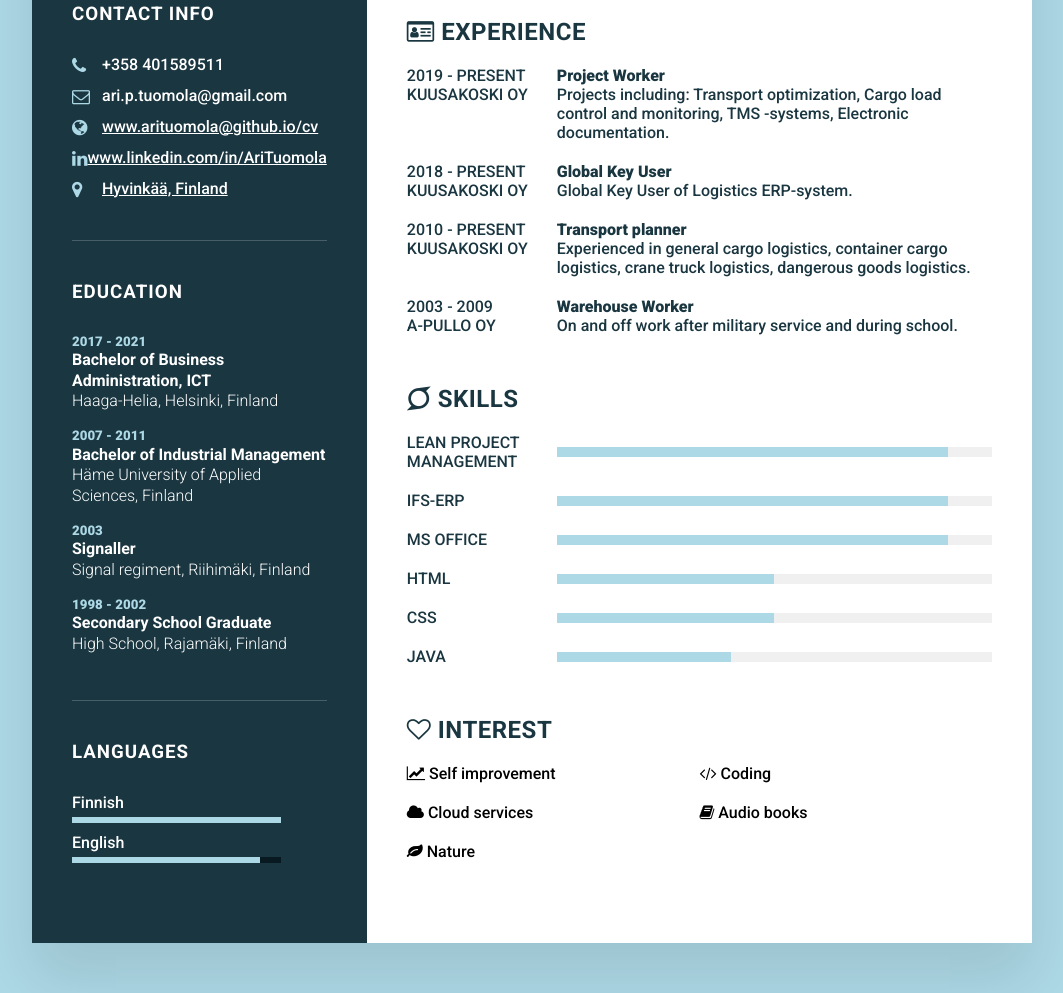
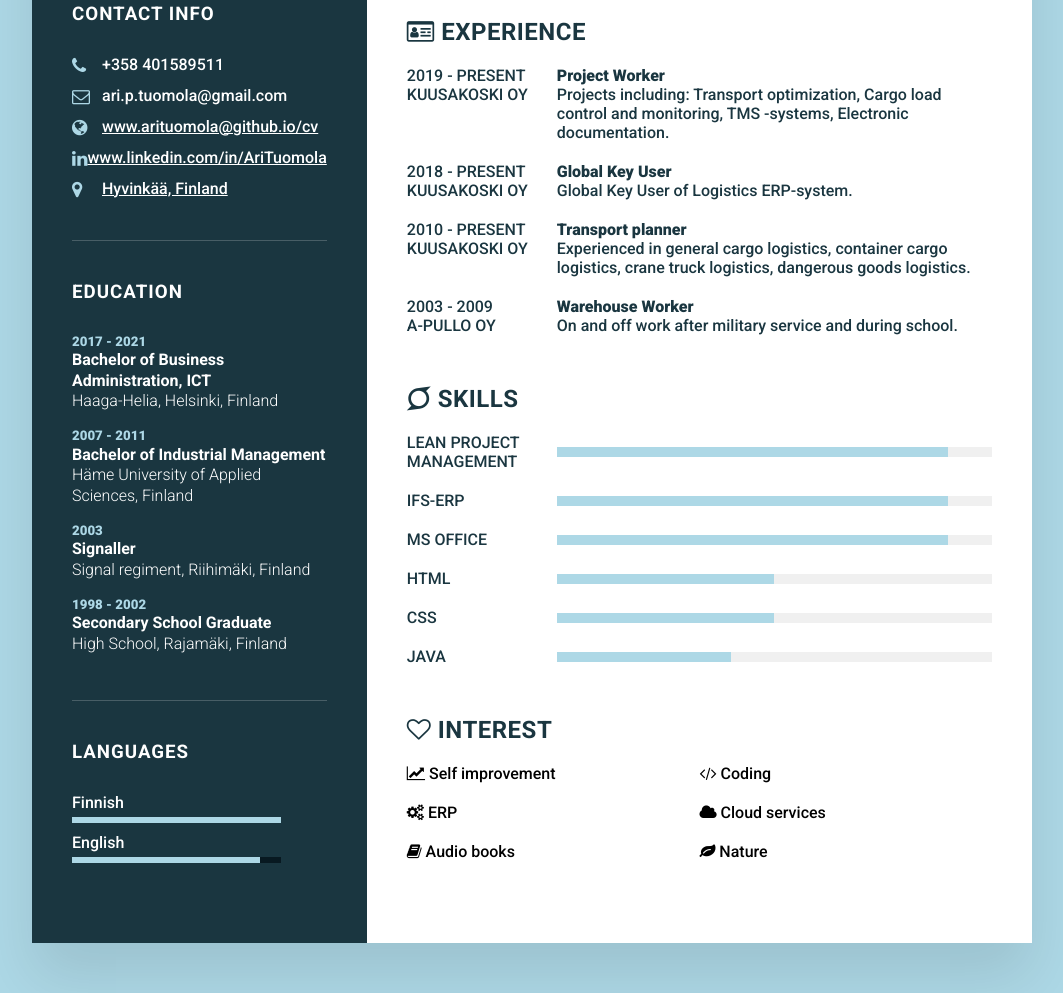
Before and after one commit to AriTuomola/cv, a plain HTML site: page index.html in a window 1280 px wide. Shown: the part 426-1419 px from the top of the page, without its empty margins (108-1171 px from the left). Drawn offline with Linux system fonts and the light colour scheme.

Commit message:
Update index.html
2025

```diff
--- a/index.html
+++ b/index.html
@@ -185,6 +185,8 @@
                         Self improvement</li>
                     <li><i class="fa fa-code" aria-hidden="true"></i>
                         Coding</li>
+                     <li><i class="fa fa-cogs" aria-hidden="true"></i>
+                        ERP</li>
                     <li><i class="fa fa-cloud" aria-hidden="true"></i>
                         Cloud services</li>
                     <li><i class="fa fa-book" aria-hidden="true"></i>
```
